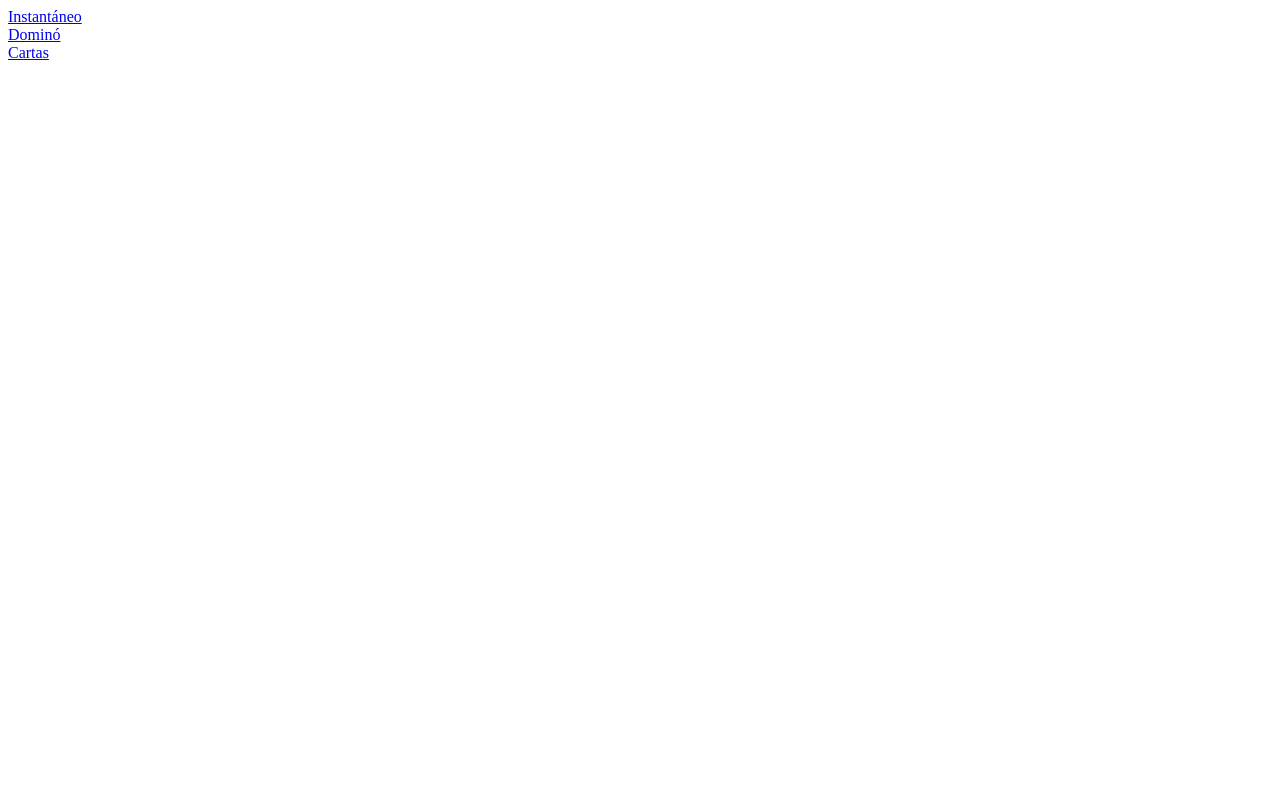
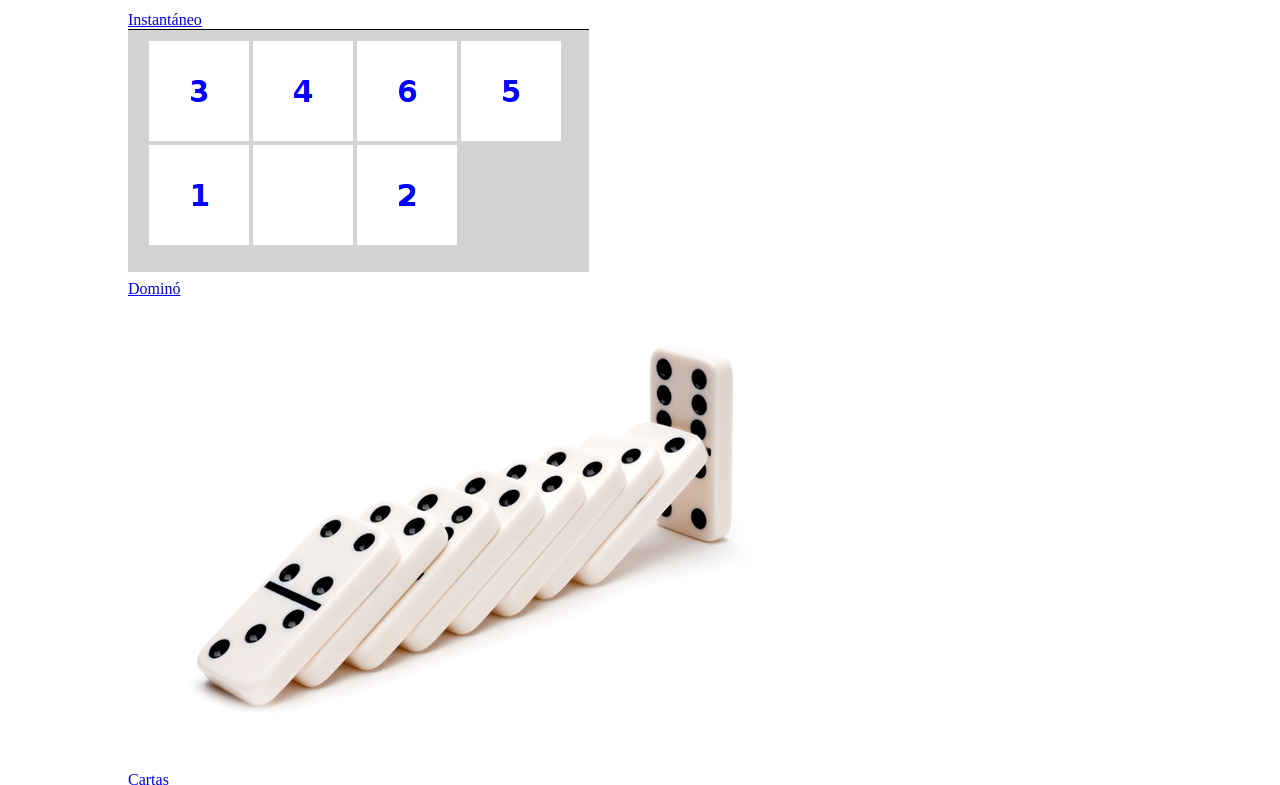
Before and after one commit to erjoalgo/brain-js, a plain HTML site: page index.html in a window 1280 px wide. Shown: the top 785 px of the page. Drawn offline with Linux system fonts and the light colour scheme.

Commit message:
prettier start screen

```diff
--- a/index.html
+++ b/index.html
@@ -5,9 +5,32 @@
     <TITLE>Juegos</Title>
   </head>
   <body>
-    <a href="instantaneo/instantaneo.html">Instantáneo</a><br>
-    <a href="domino/domino.html">Dominó</a><br>
+    <table align=center>
+      <tr>
+	<td>
+	  <a href="instantaneo/instantaneo.html">Instantáneo</a><br>
+	  <img src="instantaneo/instantaneo.png">
+	</td>
+      </tr>
+
+      <tr>
+	<td>
+	  <a href="domino/domino.html">Dominó</a><br>
+	  <img src="domino/dominoes.jpg">
+	</td>
+      </tr>
+
+      <tr>
+	<td>
+	  <a href="cartas/cartas.html">Cartas</a><br>
+	  <img src="cartas/cartas.png">
+	</td>
+      </tr>
+    </table>
+
+
+    <!-- <a href="domino/domino.html">Dominó</a><br>
     <a href="cartas/cartas.html">Cartas</a>
-
+    -->
   </body>
 </html>
```
Also changed, not shown: cartas/cartas.png (added), domino/dominoes.jpg (added), instantaneo/instantaneo.png (added).
